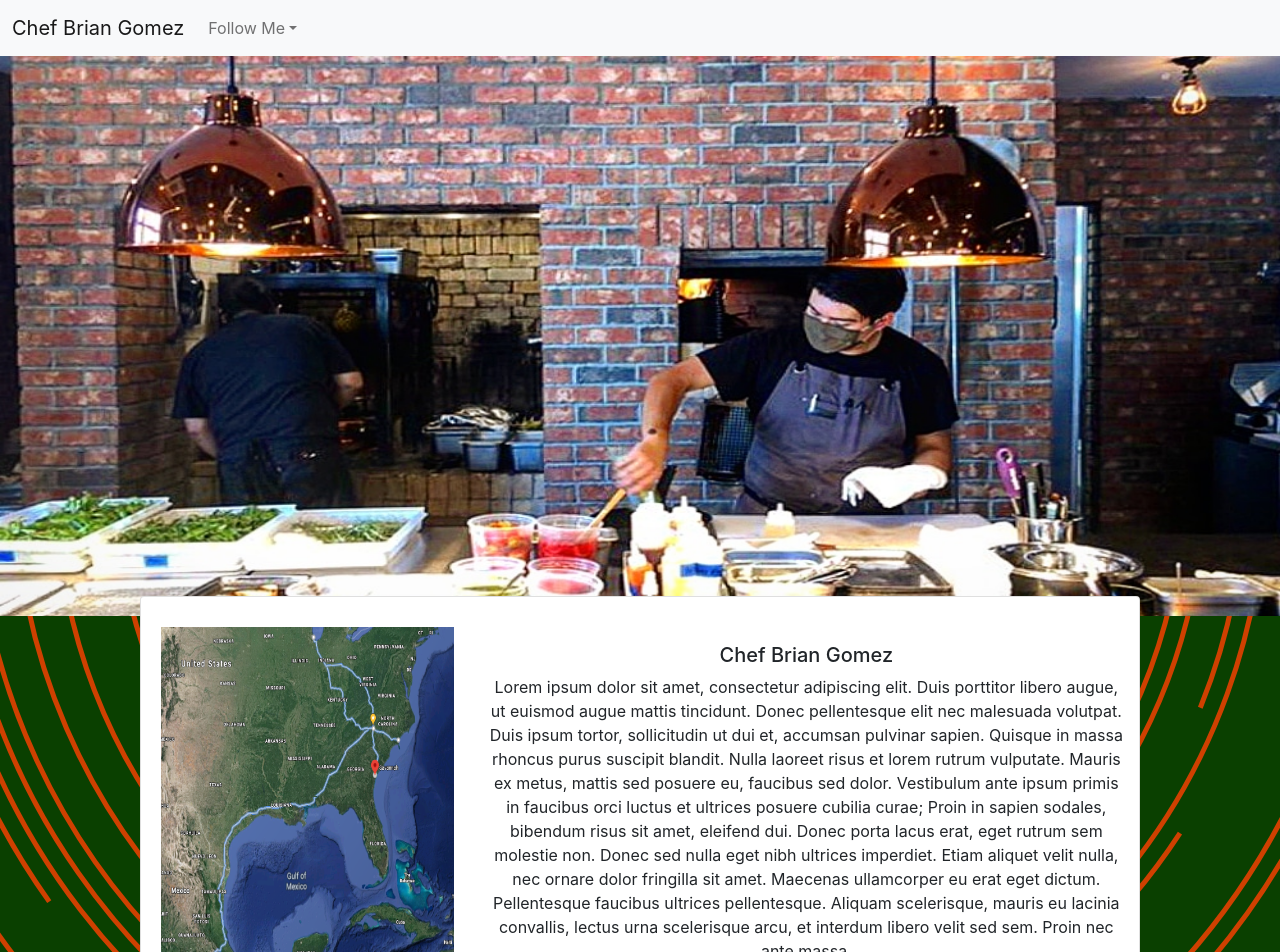
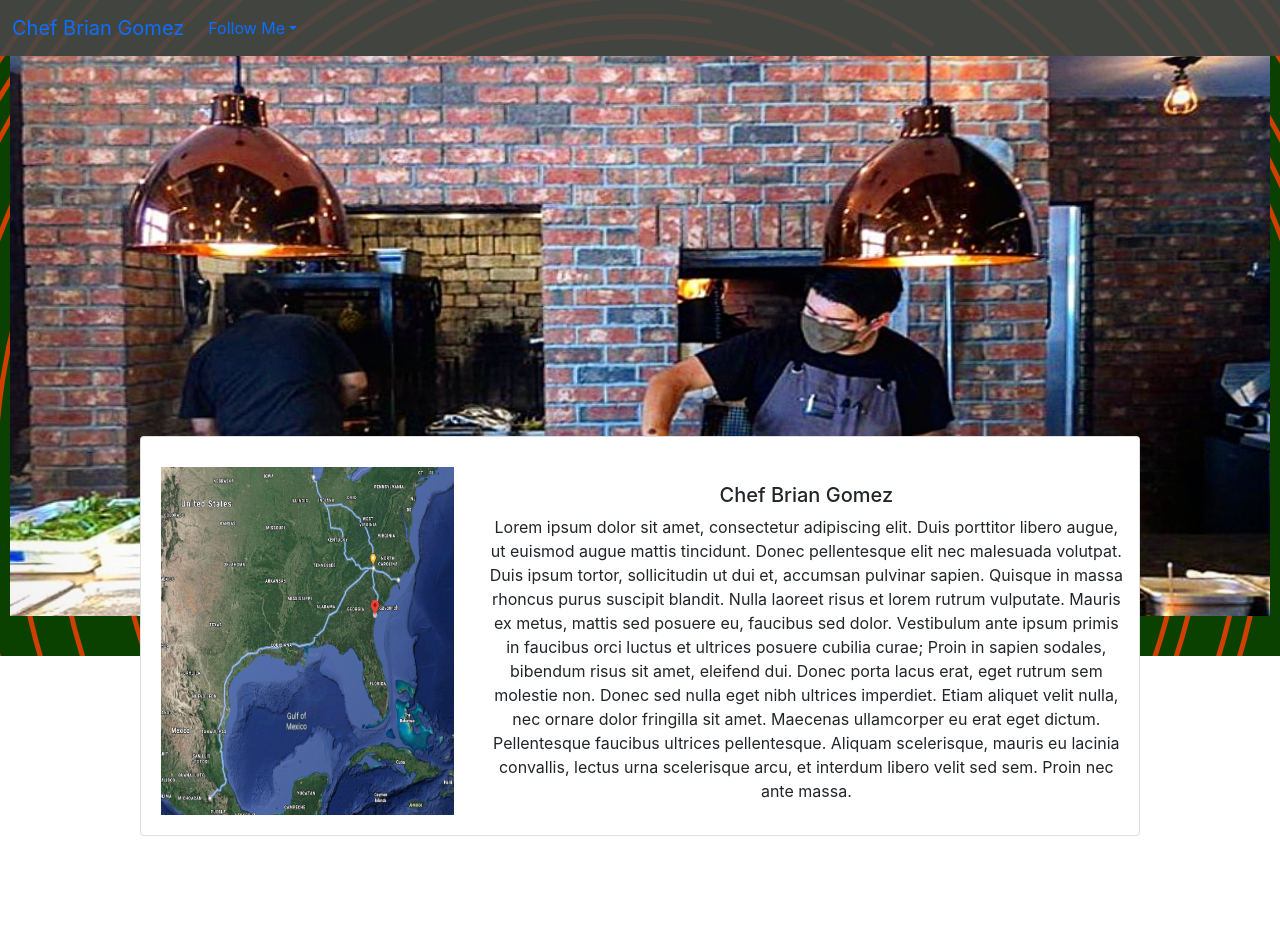
Before and after one commit to cag-martinez/brian_culinary_page, a React (Create React App) app: page / in a window 1280 px wide. Shown: the top 952 px of the page. After the commit the page ends 836 px from the top, so only its background shows below. Built offline with nearby package versions, Linux system fonts and the light colour scheme.

Commit message:
Aligned navbar with header image and color

```diff
--- a/src/components/about/AboutMe.js
+++ b/src/components/about/AboutMe.js
@@ -13,11 +13,12 @@ function AboutMe() {
           className="card mb-8"
           style={{
             maxWidth: "1000px",
-            margin: "-40px",
+            margin: "-200px",
             justifyContent: "center",
             display: "flex",
-            opacity: "100%"
-          }}
+            backgroundOpacity: "10%"
+
+        }}
         >
           <div className="row g-0">
             <div className="col-md-4">
--- a/src/components/header/Header.js
+++ b/src/components/header/Header.js
@@ -9,7 +9,7 @@ function Header() {
         <img
           src={brianCooking} alt=""
           style={{
-            width: '100vw',
+            width: '98.5vw',
             height: '70vh',
             backgroundSize: "cover",
             backgroundPosition: "center",
--- a/src/components/navbar/Navbar.js
+++ b/src/components/navbar/Navbar.js
@@ -3,7 +3,7 @@ import "./navbar.css";
 
 function Navbar() {
   return (
-    <nav className="navbar navbar-expand-lg navbar-light bg-light">
+    <nav className="navbar navbar-expand-lg ">
       <div className="container-fluid">
         <a className="navbar-brand" href="#">
           Chef Brian Gomez
--- a/src/components/navbar/navbar.css
+++ b/src/components/navbar/navbar.css
@@ -1,3 +1,4 @@
 .navbar {
-    padding-top: -10px;
+    /* padding-top: -10px; */
+    background-color: rgba(72, 70, 70, 0.906);
 }
```
